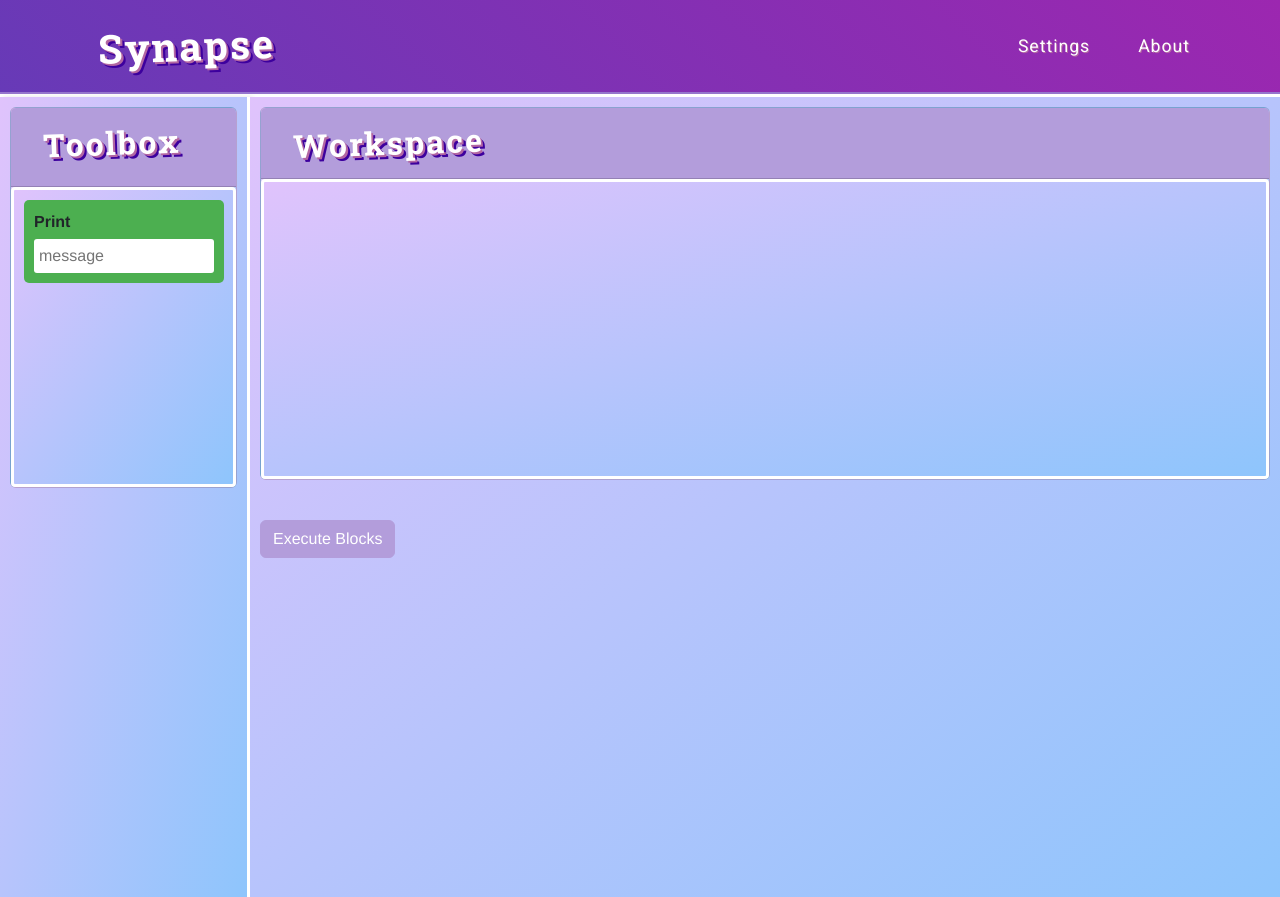
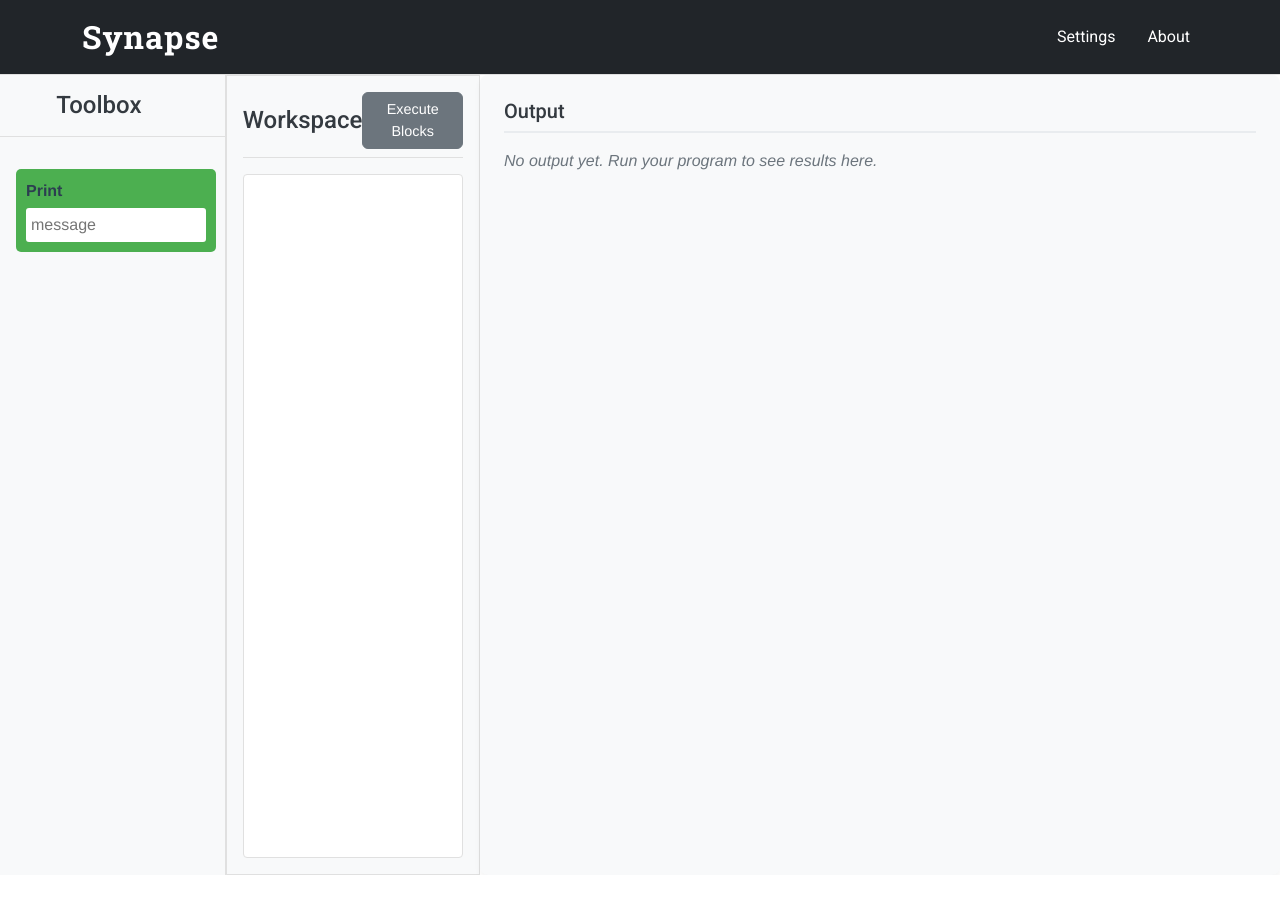
Before and after one commit to onenicktwo/Synapse, a Vue app in the folder synapse/: page / in a window 1280 px wide. After the commit the page ends 875 px from the top, so only its background shows below. Built offline with nearby package versions, Linux system fonts and the light colour scheme.

Commit message:
Modernized Frontend
Made it look way better

```diff
--- a/synapse/src/App.vue
+++ b/synapse/src/App.vue
@@ -4,6 +4,7 @@
     <div class="main-container">
       <toolbox-area />
       <workspace-area />
+      <OutputArea />
     </div>
   </div>
 </template>
@@ -13,13 +14,15 @@
 
 import ToolboxArea from './components/ToolboxArea.vue'
 import WorkspaceArea from './components/WorkspaceArea.vue'
+import OutputArea from './components/OutputArea.vue';
 
 export default {
   name: 'App',
   components: {
     HeadingArea,
     ToolboxArea,
-    WorkspaceArea
+    WorkspaceArea,
+    OutputArea,
   }
 }
 </script>
--- a/synapse/src/components/HeadingArea.vue
+++ b/synapse/src/components/HeadingArea.vue
@@ -1,6 +1,6 @@
 <template>
   <div class="heading">
-    <b-navbar toggleable="lg" type="dark" variant="primary">
+    <b-navbar toggleable="lg" type="dark" variant="dark">
       <b-container class="header-container">
         <b-navbar-brand href="#" class="synapse-title">
           Synapse
@@ -26,14 +26,11 @@
 
 <style scoped>
 .heading {
-  box-shadow: 0px 2px 4px rgba(0, 0, 0, 0.1);
-  border-bottom: 3px solid #ffffff; /* Added right border */
-
+  border-bottom: 1px solid #e0e0e0;
 }
 
 .navbar {
-  background: linear-gradient(45deg, #673ab7, #9c27b0) !important;
-  border-bottom: 2px solid #9575cd;
+  background-color: #343a40; /* Dark background for a modern look */
 }
 
 .header-container {
@@ -43,13 +40,9 @@
 
 .synapse-title {
   font-family: 'Roboto Slab', serif;
-  font-size: 2.5rem;
-  color: #ffffff !important;
-  text-shadow: 2px 2px 0 #b367a2, 4px 4px 0 #3d009e;
-  letter-spacing: 2px;
-  transform: rotate(-2deg);
-  display: inline-block;
-  padding: 0.5rem 1rem;
+  font-size: 2rem;
+  color: #ffffff;
+  letter-spacing: 1px;
   margin-right: auto;
 }
 
@@ -87,21 +80,18 @@
 }
 
 .navbar-nav .nav-item {
-  margin-left: 2rem;
+  margin-left: 1rem;
 }
 
 .nav-link-text {
-  font-size: 1.1rem;
-  color: #ffffff !important;
-  text-shadow: 1px 1px 0 #b367a2;
-  letter-spacing: 1px;
-  transition: all 0.3s ease;
+  font-size: 1rem;
+  color: #ffffff;
+  transition: color 0.3s ease;
 }
 
 .nav-link-text:hover,
 .active-link .nav-link-text {
-  transform: translateY(-2px);
-  text-shadow: 2px 2px 0 #b367a2;
+  color: #e0e0e0; /* Lighten text on hover */
 }
 
 @media (max-width: 991.98px) {
@@ -115,9 +105,7 @@
   }
 
   .synapse-title {
-    font-size: 2rem;
-    transform: rotate(0deg);
-    text-shadow: 1px 1px 0 #b367a2, 2px 2px 0 #3d009e;
+    font-size: 1.75rem;
   }
 }
 </style>
--- a/synapse/src/components/OutputArea.vue
+++ b/synapse/src/components/OutputArea.vue
@@ -1,28 +1,91 @@
-<!--
-    This component displays the output of the program when it's run. It could show print statements, error messages, or other program results.
--->
 <template>
   <div class="output-area">
-    {{ output }}
+    <h2 class="output-title">Output</h2>
+    <div class="output-content">
+      <pre v-if="output.length > 0">{{ output.join('\n') }}</pre>
+      <p v-else class="no-output">No output yet. Run your program to see results here.</p>
+    </div>
   </div>
 </template>
 
-<script>
-export default {
+<script lang="ts">
+import { defineComponent } from 'vue';
+import { mapGetters } from 'vuex';
+
+export default defineComponent({
   name: 'OutputArea',
-  props: {
-    output: {
-      type: String,
-      default: ''
+  computed: {
+    ...mapGetters(['getOutput']),
+    output(): string[] {
+      return this.getOutput;
     }
   }
-};
+});
 </script>
 
-  <style scoped>
-  .output-area {
-    width: 300px;
-    background-color: #e0e0e0;
-    padding: 10px;
-  }
-  </style>
+<style scoped>
+.output-area {
+  background-color: #f8f9fa;
+  border-radius: 8px;
+  padding: 1.5rem;
+  box-shadow: 0 4px 6px rgba(0, 0, 0, 0.05);
+  min-width: 300px; /* Minimum width */
+  width: 100%; /* Full width of parent */
+  max-width: 800px; /* Maximum width */
+  margin: 0 auto; /* Center the output area if it's less than the parent width */
+}
+
+.output-title {
+  font-family: 'Roboto', sans-serif;
+  font-size: 1.25rem;
+  color: #343a40;
+  margin: 0 0 1rem 0;
+  padding-bottom: 0.5rem;
+  border-bottom: 2px solid #e9ecef;
+}
+
+.output-content {
+  min-height: 200px;
+  max-height: 400px;
+  overflow-y: auto;
+}
+
+pre {
+  background-color: #ffffff;
+  border-radius: 4px;
+  padding: 1rem;
+  white-space: pre-wrap;
+  word-wrap: break-word;
+  margin: 0;
+  font-family: 'Consolas', 'Monaco', 'Courier New', monospace;
+  font-size: 0.9rem;
+  line-height: 1.5;
+  color: #212529;
+  width: 100%; /* Ensure pre takes full width of its container */
+  box-sizing: border-box; /* Include padding in width calculation */
+}
+
+.no-output {
+  color: #6c757d;
+  font-style: italic;
+  margin: 0;
+}
+
+/* Custom scrollbar styles */
+.output-content::-webkit-scrollbar {
+  width: 8px;
+}
+
+.output-content::-webkit-scrollbar-track {
+  background: #f1f3f5;
+}
+
+.output-content::-webkit-scrollbar-thumb {
+  background-color: #ced4da;
+  border-radius: 4px;
+}
+
+.output-content::-webkit-scrollbar-thumb:hover {
+  background-color: #adb5bd;
+}
+</style>
--- a/synapse/src/components/ToolboxArea.vue
+++ b/synapse/src/components/ToolboxArea.vue
@@ -1,17 +1,15 @@
 <template>
   <div class="toolbox-area">
-    <div class="card mb-4">
-      <div class="card-header custom-card-header text-white">
+    <div class="toolbox-header">
       <h2 class="h4">Toolbox</h2>
     </div>
-      <div class="card-body toolbox-content">
+    <div class="toolbox-content">
       <div v-for="block in blocks" :key="block.id" class="toolbox-item">
         <component
           :is="getBlockComponent(block.type)"
           :block="block"
           :isInWorkspace="false"
         />
-        </div>
       </div>
     </div>
   </div>
@@ -51,47 +49,29 @@
 
 <style scoped>
 .toolbox-area {
-  padding: 10px;
-  background: linear-gradient(to bottom right, #e0c3fc, #8ec5fc);
+  padding-top: 1rem;
+  background-color: #f8f9fa; /* Light background for a clean look */
   width: 250px;
   height: 100%;
   overflow-y: auto;
-  border-right: 3px solid #ffffff;
-  box-shadow: 3px 0 5px rgba(0, 0, 0, 0.1);
+  border-right: 1px solid #e0e0e0;
+}
+
+.toolbox-header {
+  border-bottom: 1px solid #e0e0e0;
+  padding-bottom: 0.5rem;
+  margin-bottom: 1rem;
+}
+
+.h4 {
+  font-family: 'Roboto', sans-serif;
+  font-size: 1.5rem;
+  color: #343a40; /* Dark color for header */
+  margin-left: 25%;
 }
 
 .toolbox-content {
   min-height: 300px;
-  border: 3px solid #ffffff;
-  padding: 10px;
-  position: relative;
-  background: linear-gradient(to bottom right, #e0c3fc, #8ec5fc);
-  border-radius: 0.25rem;
-}
-
-.card {
-  background: linear-gradient(to bottom right, #e0c3fc, #8ec5fc);
-}
-
-.card-header {
-  display: flex;
-  justify-content: space-between;
-  align-items: center;
-}
-
-.custom-card-header {
-  background: #b39ddb;
-}
-
-.h4 {
-  font-family: 'Roboto Slab', serif;
-  font-size: 2rem;
-  color: #ffffff !important;
-  text-shadow: 2px 2px 0 #b367a2, 4px 4px 0 #3d009e;
-  letter-spacing: 2px;
-  transform: rotate(-2deg);
-  display: inline-block;
-  padding: 0.5rem 1rem;
-  margin-right: auto;
+  padding: 1rem;
 }
 </style>
--- a/synapse/src/components/WorkspaceArea.vue
+++ b/synapse/src/components/WorkspaceArea.vue
@@ -4,11 +4,11 @@
     @dragover.prevent
     @drop="onDrop"
   >
-    <div class="card mb-4">
-      <div class="card-header custom-card-header text-white">
+    <div class="workspace-header">
       <h2 class="h4">Workspace</h2>
+      <button @click="executeBlocks" class="btn btn-primary">Execute Blocks</button>
     </div>
-      <div class="card-body workspace-content">
+    <div class="workspace-content">
       <component
         v-for="block in workspaceBlocks"
         :key="block.id"
@@ -20,14 +20,7 @@
       />
     </div>
   </div>
-    <button @click="executeBlocks" class="btn btn-primary mt-3">Execute Blocks</button>
-    <div v-if="output.length > 0" class="mt-3">
-      <h3>Output:</h3>
-      <pre>{{ output.join('\n') }}</pre>
-    </div>
-  </div>
 </template>
-
 <script lang="ts">
 import { defineComponent } from 'vue';
 import { mapGetters, mapActions } from 'vuex';
@@ -43,7 +36,6 @@
   data() {
     return {
       interpreter: new BlockInterpreter(),
-      output: [] as string[]
     };
   },
   computed: {
@@ -54,11 +46,11 @@
   },
   methods: {
     ...mapActions('workspace', ['addBlock', 'removeBlock', 'updateBlock']),
+    ...mapActions(['setOutput']),
     getBlockComponent(type: string): string | null {
       switch (type) {
         case 'print':
           return 'PrintBlock';
-        // Add more cases for other block types as you create them
         default:
           console.error(`Unknown block type: ${type}`);
           return null;
@@ -69,7 +61,7 @@
         const blockData = JSON.parse(event.dataTransfer.getData('text/plain')) as Block;
         const newBlock: Block = {
           ...blockData,
-          id: Date.now().toString(), // Ensure a unique ID
+          id: Date.now().toString(),
           position: {
             x: event.clientX - (event.target as HTMLElement).getBoundingClientRect().left,
             y: event.clientY - (event.target as HTMLElement).getBoundingClientRect().top
@@ -79,7 +71,8 @@
       }
     },
     executeBlocks() {
-      this.output = this.interpreter.execute(this.workspaceBlocks);
+      const output = this.interpreter.execute(this.workspaceBlocks);
+      this.setOutput(output);
     }
   }
 });
@@ -88,69 +81,57 @@
 <style scoped>
 .workspace-area {
   flex-grow: 1;
-  padding: 10px;
-  background: linear-gradient(to bottom right, #e0c3fc, #8ec5fc);
+  padding: 1rem;
+  background-color: #f8f9fa;
+  border: 1px solid #e0e0e0;
   min-height: 300px;
+  display: flex;
+  flex-direction: column;
 }
 
-.workspace-content {
-  min-height: 300px;
-  border: 3px solid #ffffff;
-  padding: 10px;
-  position: relative;
-  background: linear-gradient(to bottom right, #e0c3fc, #8ec5fc);
-  border-radius: 0.25rem;
-}
-
-.card {
-  background: linear-gradient(to bottom right, #e0c3fc, #8ec5fc);
-}
-
-.card-header {
+.workspace-header {
+  border-bottom: 1px solid #e0e0e0;
+  padding-bottom: 0.5rem;
+  margin-bottom: 1rem;
   display: flex;
   justify-content: space-between;
   align-items: center;
 }
 
-.custom-card-header {
-  background: #b39ddb; /* Light purple color */
-}
-
-h2 {
+.h4 {
+  font-family: 'Roboto', sans-serif;
+  font-size: 1.5rem;
+  color: #343a40;
   margin: 0;
 }
 
-.h4{
-  font-family: 'Roboto Slab', serif;
-  font-size: 2rem;
-  color: #ffffff !important;
-  text-shadow: 2px 2px 0 #b367a2, 4px 4px 0 #3d009e;
-  letter-spacing: 2px;
-  transform: rotate(-2deg);
-  display: inline-block;
-  padding: 0.5rem 1rem;
-  margin-right: auto;
+.workspace-content {
+  flex-grow: 1;
+  padding: 1rem;
+  background-color: #ffffff;
+  border: 1px solid #e0e0e0;
+  border-radius: 0.25rem;
 }
 
 .btn-primary {
-  background-color: #b39ddb;
-  border-color: #b39ddb;
-  margin-top: 1rem;
+  background-color: #6c757d;
+  border-color: #6c757d;
+  font-size: 0.9rem;
+  padding: 0.375rem 0.75rem;
 }
 
 .btn-primary:hover {
-  background-color: #9575cd;
-  border-color: #9575cd;
+  background-color: #5a6268;
+  border-color: #5a6268;
 }
 
 pre {
   background-color: #f8f9fa;
-  border: 1px solid #e9ecef;
+  border: 1px solid #e0e0e0;
   border-radius: 0.25rem;
   padding: 1rem;
   white-space: pre-wrap;
   word-wrap: break-word;
   margin-top: 1rem;
 }
-
 </style>
--- a/synapse/src/store/index.ts
+++ b/synapse/src/store/index.ts
@@ -2,9 +2,30 @@
 import blocks from './modules/blocks'
 import workspace from './modules/workspace'
 
+interface RootState {
+  output: string[];
+}
+
+
 export default createStore({
+  state: {
+    output: []
+  } as RootState,
+  mutations: {
+    SET_OUTPUT(state: RootState, output: string[]) {
+      state.output = output;
+    }
+  },
+  actions: {
+    setOutput({ commit }, output: string[]) {
+      commit('SET_OUTPUT', output);
+    }
+  },
+  getters: {
+    getOutput: (state: RootState) => state.output
+  },
   modules: {
     blocks,
     workspace
   }
-})
+});
```
Lines whose indentation alone changed are shown as unchanged.
